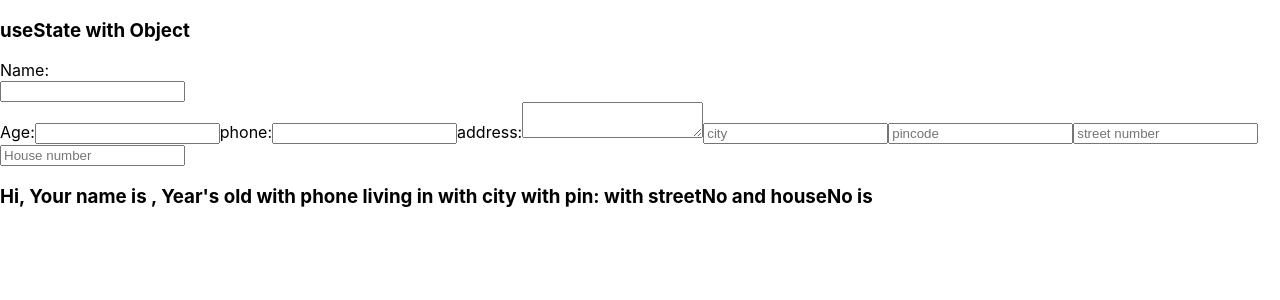
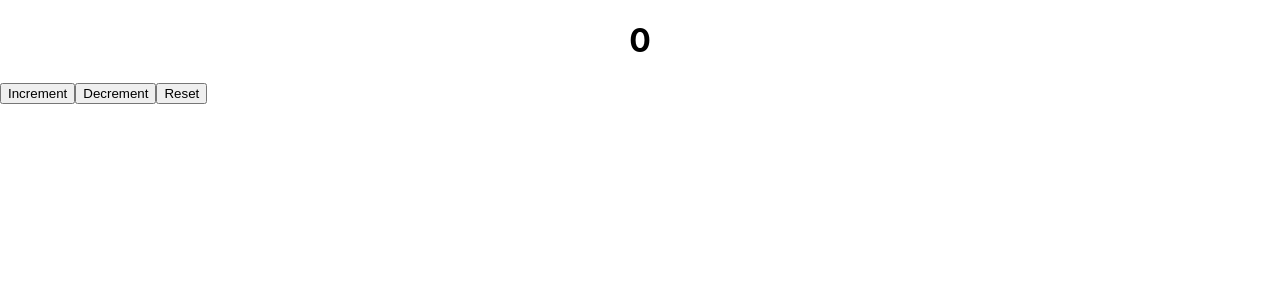
Before and after one commit to MohibHello/React-Hooks, a React (Create React App) app: page / in a window 1280 px wide. Shown: the top 300 px of the page. Built offline with nearby package versions, Linux system fonts and the light colour scheme; the HTML template or start-up script is replaced by a standard one.

Commit message:
invoking useEffect()

```diff
--- a/src/App.js
+++ b/src/App.js
@@ -5,6 +5,9 @@ import ClassCounter from './components/useState/ClassCounter';
 import FunctionalCounter from './components/useState/FunctionalCounter';
 import StateObject from './components/useState/StateObject';
 import MultipleUseState from './components/useState/MultipleUseState';
+import ClassComponentLifeCycle from './components/useEffect/ClassComponentLifeCycle';
+import SampleComponent from './components/useEffect/SampleComponent';
+import FunctionalComponentLifeCycle from './components/useEffect/FunctionComponentLifeCycle';
 
 function App() {
 
@@ -12,8 +15,11 @@ function App() {
     <div >
     {/* <ClassCounter/>
     <FunctionalCounter/> */}
-    <StateObject/>
+    {/* <StateObject/> */}
     {/* <MultipleUseState/> */}
+    {/* <ClassComponentLifeCycle/> */}
+    {/* <SampleComponent /> */}
+    <FunctionalComponentLifeCycle/>
     </div>
   );
 }
--- /dev/null
+++ b/src/components/useEffect/FunctionComponentLifeCycle.js
@@ -0,0 +1,43 @@
+import React, { useState, useEffect } from "react";
+
+function FunctionalComponentLifeCycle() {
+  const [count, setCount] = useState(0);
+
+  const handleIncrement = () =>
+    setCount((prevCount) => {
+      return prevCount + 1;
+    });
+
+  const handleDecrement = () =>
+    setCount((prevCount) => {
+      if (prevCount > 0) {
+        return prevCount - 1;
+      }
+      return 0;
+    });
+
+  const handleReset = () => {
+    setCount(0);
+  };
+
+  //similar to ComponentDidMount()
+  //mimic the behaviour by passing anononymous arrow function
+  useEffect(() => {
+    console.log(
+      `im inside useEffect function so the current count is ${count}`
+    );
+  });
+
+  return (
+    <div>
+    <h1 className='mt-5' style={{textAlign:'center'}}>{count}</h1>
+    <div className='row justify-content-center'>
+    <button className="col-auto btn btn-primary mr-2" onClick={handleIncrement}>Increment</button>
+    <button className="col-auto btn btn-secondary ml-2" onClick={handleDecrement}>Decrement</button>
+    <button className="col-auto btn btn-dark ml-2" onClick={handleReset}>Reset</button>
+    </div>
+</div>
+  );
+}
+
+export default FunctionalComponentLifeCycle;
--- /dev/null
+++ b/src/components/useEffect/SampleComponent.js
@@ -0,0 +1,34 @@
+import React, { Component } from "react";
+import ClassComponentLifeCycle from "./ClassComponentLifeCycle";
+
+class SampleComponent extends Component {
+  constructor(props) {
+    super(props);
+
+    this.state = {
+      visible: false,
+    };
+  }
+
+  handleVisible = () => {
+    this.setState({ visible: !this.state.visible });
+  };
+
+  render() {
+    return (
+      <>
+        <div className=" row justify-content-center mt-5">
+          <button
+            className="btn btn-success col-auto mt-5"
+            onClick={this.handleVisible}
+          >
+            Show/Hide Counter Component
+          </button>
+          <br />
+        </div>
+        <div>{this.state.visible && <ClassComponentLifeCycle />}</div>
+      </>
+    );
+  }
+}
+export default SampleComponent;
```
